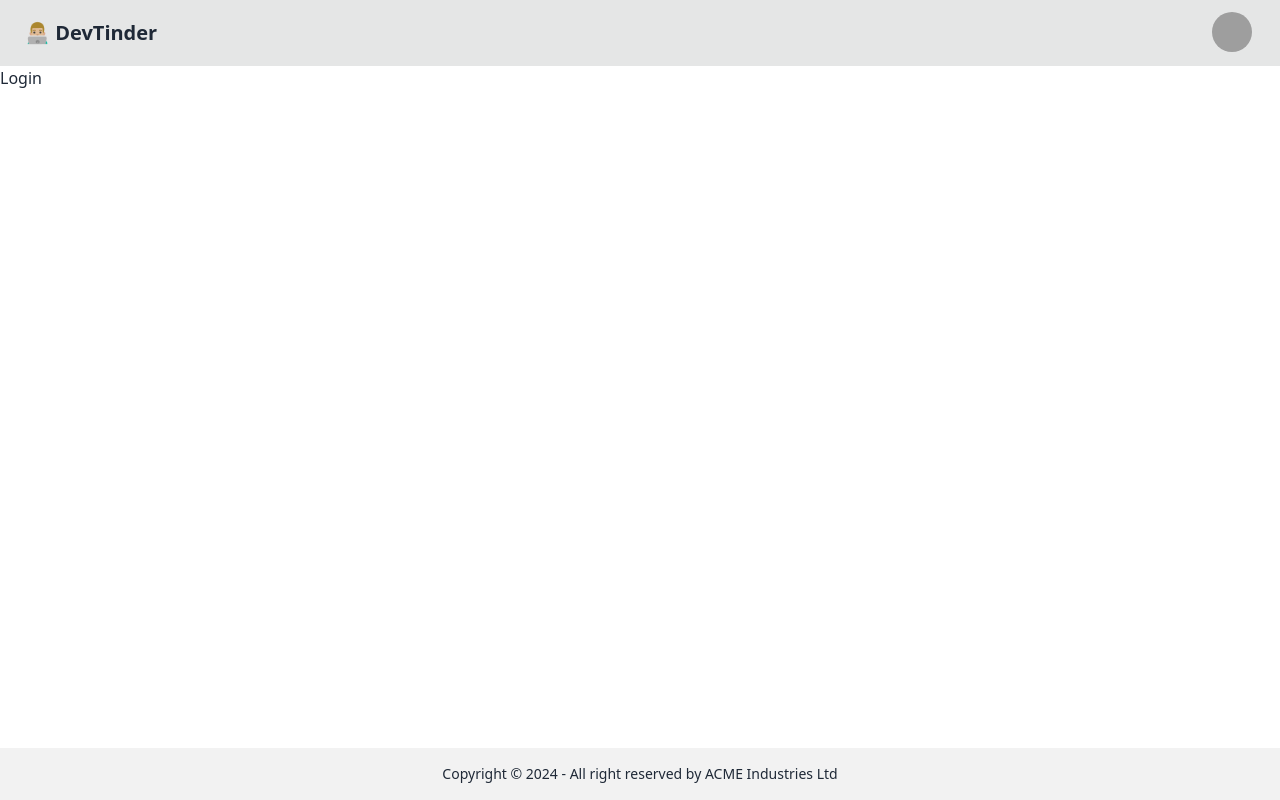
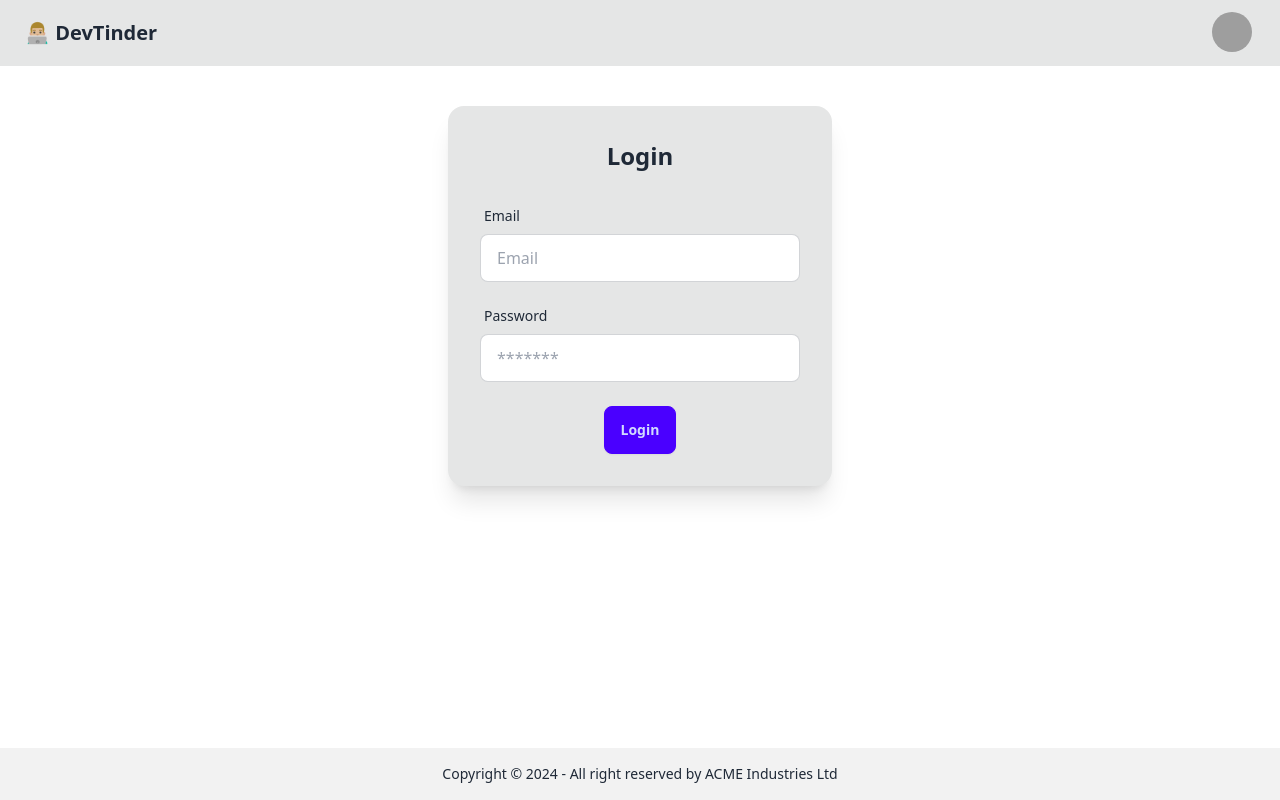
Before and after one commit to ayushagarwal27/dev-tinder, a React (Vite) app: page /login in a window 1280 px wide. Built offline with nearby package versions, Linux system fonts and the light colour scheme; grey boxes are pictures that could not be loaded.

Commit message:
add login form, integrate login api

```diff
--- a/package.json
+++ b/package.json
@@ -10,6 +10,7 @@
     "preview": "vite preview"
   },
   "dependencies": {
+    "axios": "^1.7.7",
     "react": "^18.3.1",
     "react-dom": "^18.3.1",
     "react-router-dom": "^6.27.0"
--- a/src/pages/Login/Login.jsx
+++ b/src/pages/Login/Login.jsx
@@ -1,4 +1,67 @@
+import { useState } from "react";
+import axios from "axios";
+
 const Login = () => {
-  return <div>Login</div>;
+  const [email, setEmail] = useState("");
+  const [password, setPassword] = useState("");
+
+  async function handleSubmit() {
+    try {
+      const data = await axios.post(
+        "http://localhost:3000/auth/login",
+        {
+          email,
+          password,
+        },
+        { withCredentials: true },
+      );
+      console.log(data);
+    } catch (err) {
+      console.log(err);
+    }
+  }
+
+  return (
+    <div className={"flex justify-center items-center my-10 w-full"}>
+      <div className="card bg-base-300 w-96 shadow-xl">
+        <div className="card-body">
+          <h2 className="text-center font-semibold text-[24px]">Login</h2>
+
+          <div className={"flex flex-col gap-4 my-4"}>
+            <label className="form-control w-full max-w-xs">
+              <div className="label">
+                <span className="label-text">Email</span>
+              </div>
+              <input
+                type="text"
+                placeholder="Email"
+                className="input input-bordered w-full max-w-xs"
+                value={email}
+                onChange={(e) => setEmail(e.target.value)}
+              />
+            </label>
+            <label className="form-control w-full max-w-xs">
+              <div className="label">
+                <span className="label-text">Password</span>
+              </div>
+              <input
+                type="password"
+                placeholder="*******"
+                className="input input-bordered w-full max-w-xs"
+                value={password}
+                onChange={(e) => setPassword(e.target.value)}
+              />
+            </label>
+          </div>
+
+          <div className="card-actions justify-center">
+            <button className="btn btn-primary" onClick={handleSubmit}>
+              Login
+            </button>
+          </div>
+        </div>
+      </div>
+    </div>
+  );
 };
 export default Login;
```
Also changed, not shown: 1 other file (tests, documents, lock files or other folders).
